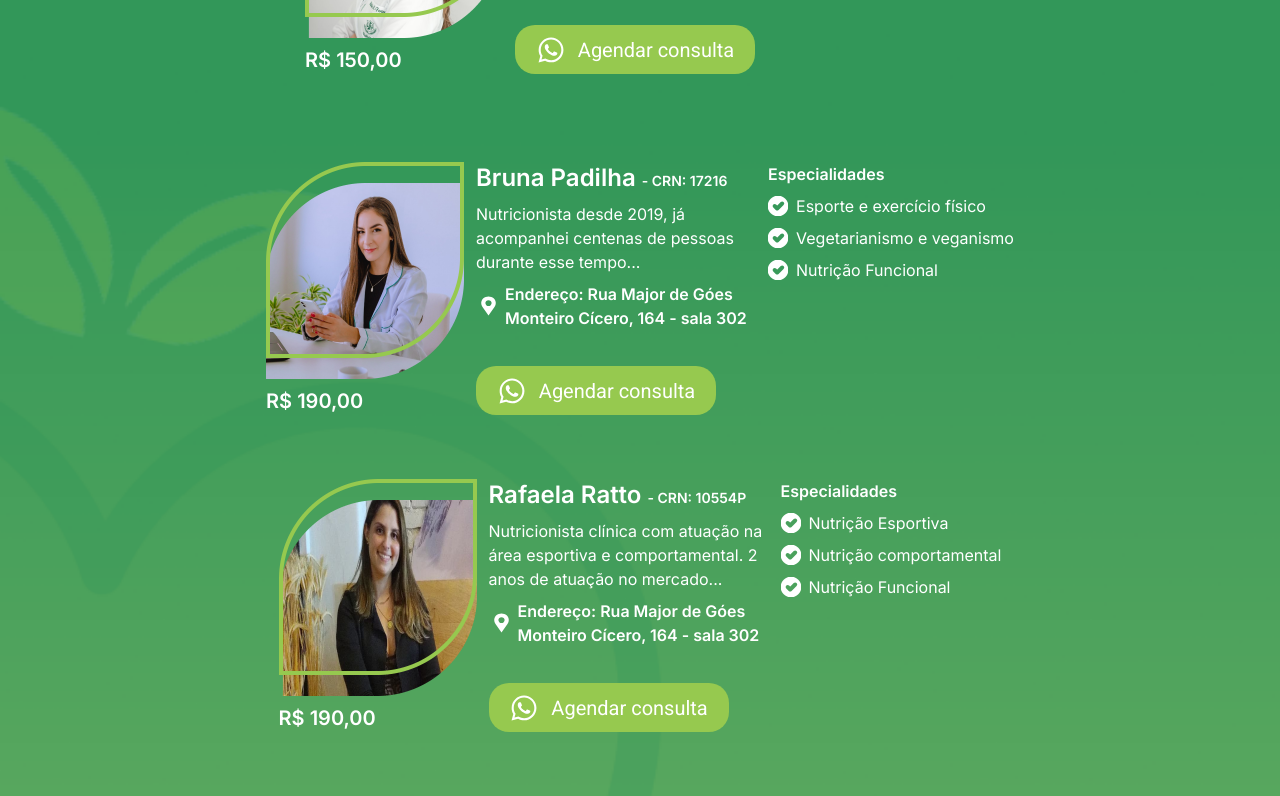
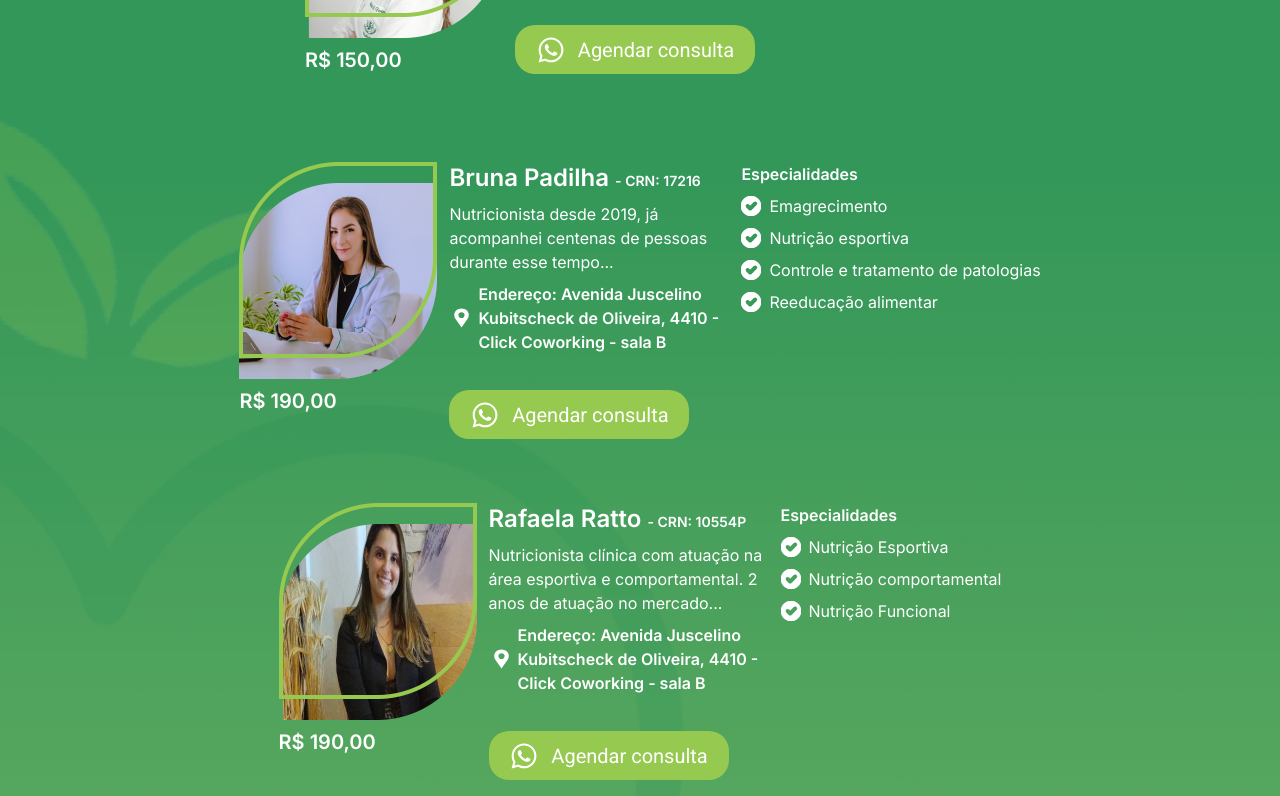
Before and after one commit to MarcaNutri/PromotionLanding, a Next.js app: page / in a window 1280 px wide. Shown: the part 2000-2796 px from the top of the page. Built offline with nearby package versions, Linux system fonts and the light colour scheme; a web font is replaced by a local one.

Commit message:
ajuste nos textos das nutris, quebra de página e menu

```diff
--- a/src/app/page.tsx
+++ b/src/app/page.tsx
@@ -459,8 +459,7 @@ const Home = () => {
                         alt="icone de localização"
                         className="mr-1"
                       />{' '}
-                      Endereço: Rua Major de Góes Monteiro Cícero, 164 - sala
-                      302
+                      Endereço: Avenida Juscelino Kubitscheck de Oliveira, 4410 - Click Coworking - sala B
                     </p>
                     <button
                       className={`hidden md:flex ${Style.whats_button} mt-2 hover:brightness-90 ease-in-out duration-200 mt-9`}
@@ -491,7 +490,7 @@ const Home = () => {
                             alt="Check - icon"
                             className="mr-1 md:mr-2"
                           />
-                          Esporte e exercício físico
+                         Emagrecimento
                         </p>
                         <p
                           className={`flex items-center text-xs md:text-base mb-1`}
@@ -502,7 +501,7 @@ const Home = () => {
                             alt="Check - icon"
                             className="mr-1 md:mr-2"
                           />
-                          Vegetarianismo e veganismo
+                          Nutrição esportiva
                         </p>
                         <p
                           className={`flex items-center text-xs md:text-base mb-1`}
@@ -513,7 +512,18 @@ const Home = () => {
                             alt="Check - icon"
                             className="mr-1 md:mr-2"
                           />
-                          Nutrição Funcional
+                          Controle e tratamento de patologias
+                        </p>
+                        <p
+                          className={`flex items-center text-xs md:text-base mb-1`}
+                        >
+                          <Image
+                            src={Check}
+                            width={screenSize < 767 ? 10.8 : 20}
+                            alt="Check - icon"
+                            className="mr-1 md:mr-2"
+                          />
+                          Reeducação alimentar
                         </p>
                       </div>
                     </div>
@@ -544,7 +554,7 @@ const Home = () => {
                         alt="Check - icon"
                         className="mr-1 md:mr-2"
                       />
-                      Esporte e exercício físico
+                      Emagrecimento
                     </p>
                     <p
                       className={`flex items-center text-xs md:text-base mb-2`}
@@ -555,7 +565,7 @@ const Home = () => {
                         alt="Check - icon"
                         className="mr-1 md:mr-2"
                       />
-                      Vegetarianismo e veganismo
+                      Nutrição esportiva
                     </p>
                     <p
                       className={`flex items-center text-xs md:text-base mb-2`}
@@ -566,7 +576,18 @@ const Home = () => {
                         alt="Check - icon"
                         className="mr-1 md:mr-2"
                       />
-                      Nutrição Funcional
+                     Controle e tratamento de patologias
+                    </p>
+                    <p
+                      className={`flex items-center text-xs md:text-base mb-2`}
+                    >
+                      <Image
+                        src={Check}
+                        width={screenSize < 767 ? 10.8 : 20}
+                        alt="Check - icon"
+                        className="mr-1 md:mr-2"
+                      />
+                     Reeducação alimentar
                     </p>
                   </div>
                 </div>
@@ -610,7 +631,7 @@ const Home = () => {
                       alt="icone de localização"
                       className="mr-1"
                     />{' '}
-                    Endereço: Rua Major de Góes Monteiro Cícero, 164 - sala 302
+                    Endereço: Avenida Juscelino Kubitscheck de Oliveira, 4410 - Click Coworking - sala B
                   </p>
 
                   <button
@@ -732,7 +753,7 @@ const Home = () => {
 
                 <div className="mr-3 ml-3">
                   <p className={` text-base md:text-2xl font-semibold`}>
-                    Mírian Lost <span className="text-sm">- CRN: 12.620D</span>
+                    Mírian Iost <span className="text-sm">- CRN: 12.620D</span>
                   </p>
                   <p
                     onClick={() => setShowMiriamContent(!showMiriamContent)}
--- a/src/app/style.module.scss
+++ b/src/app/style.module.scss
@@ -173,7 +173,7 @@
   background-image: url("../../public/assets/Home/fundo.png");
   background-repeat: no-repeat;
   background-size: cover;
-  max-height: 1500px;
+  //max-height: 1500px;
 }
 
 .text_container {
--- a/src/components/layoutComponents/navBar/index.tsx
+++ b/src/components/layoutComponents/navBar/index.tsx
@@ -23,9 +23,9 @@ const NavBar: React.FC<NavProps> = () => {
   return (
     <>
       <div
-        className={`flex justify-center lg:justify-center items-center p-6 m-auto`}
+        className={`flex justify-between lg:justify-center items-center p-6 m-auto`}
       >
-        <Image src={Logo} width={223} alt="Logo" className="mr-20 mb-3" />
+        <Image src={Logo} width={223} alt="Logo" className="mr-10 mb-3" />
         <div className={`hidden lg:flex items-center`}>
           <p
             className={`${Style.navbar_item} ${activePage == 'home' && Style.navbar_item_active} mr-4 hover:brightness-75 ease-in-out duration-200`}
@@ -75,8 +75,8 @@ const NavBar: React.FC<NavProps> = () => {
       <div
         className={`${showMenu ? `${Style.nav_menu}` : 'hidden'} w-full justify-center align-items flex-wrap lg:hidden transition-opacity ease-in-out duration-300`}
       >
-        <div className="flex justify-center  items-center p-6">
-          <Image src={Logo} width={223} alt="Logo" className="mr-20 mb-3" />
+        <div className="flex justify-between  items-center p-6">
+          <Image src={Logo} width={223} alt="Logo" className="mr-10 mb-3" />
           <Image
             src={Menu}
             width={24}
--- a/src/components/layoutComponents/navBar/style.module.scss
+++ b/src/components/layoutComponents/navBar/style.module.scss
@@ -46,7 +46,7 @@
   }
 }
 
-@media ( max-width: 640px) {
+@media ( max-width: 1022px) {
   .navbar_item {
     display: block;
     text-align: center;
```
